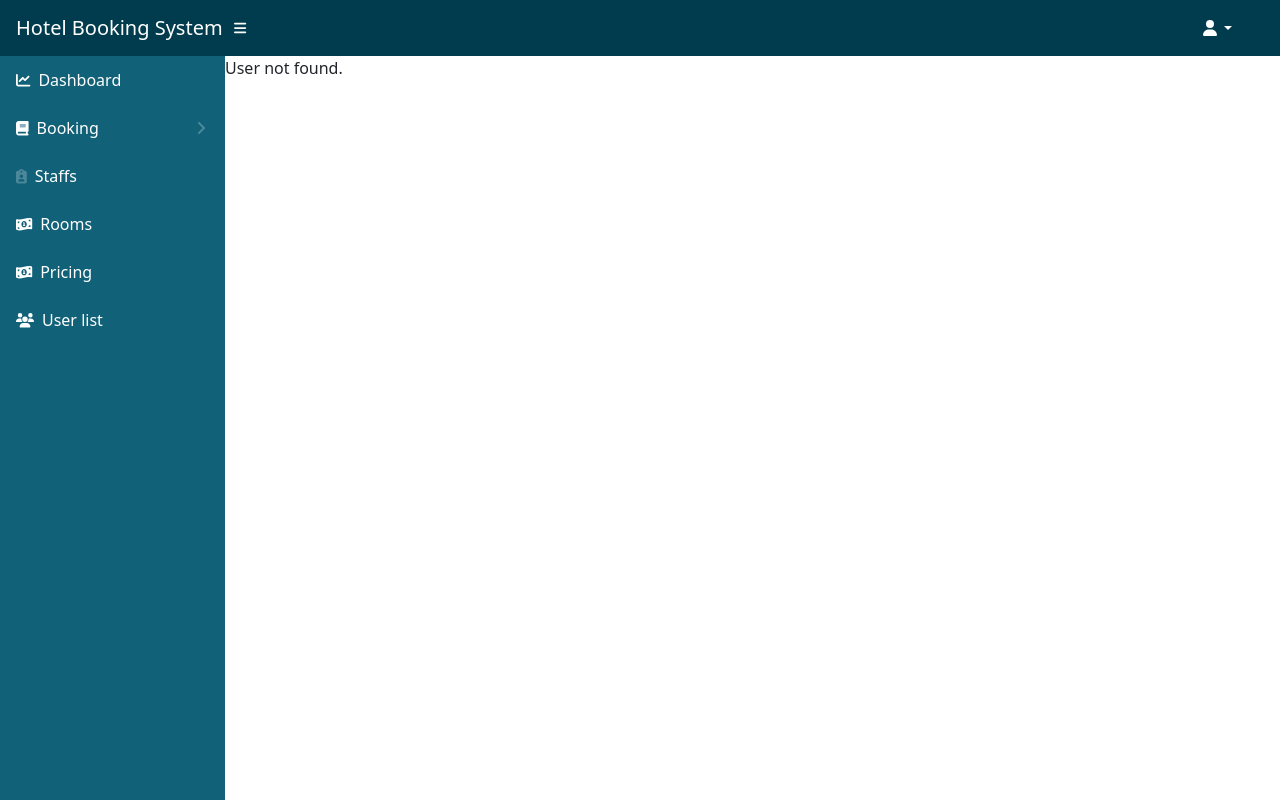
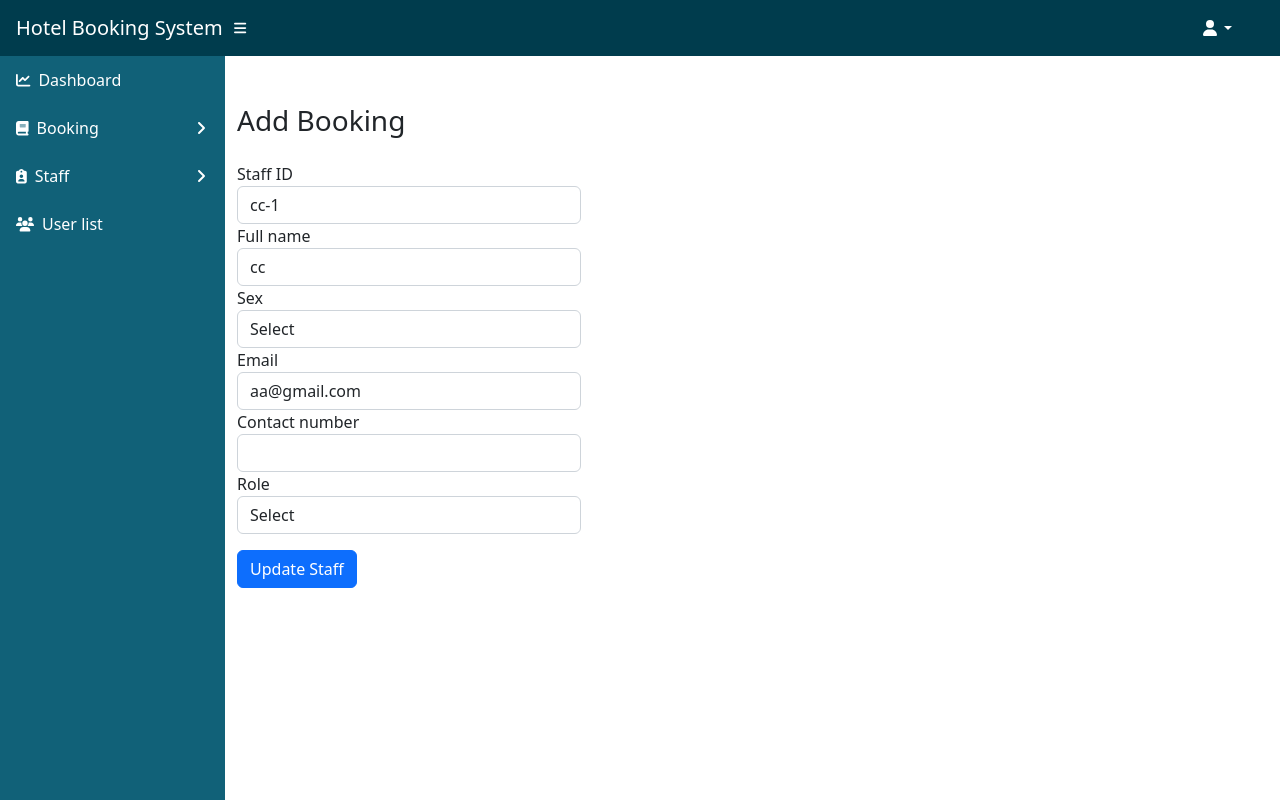
Before and after one commit to roan200/hotel-booking-system, a PHP site: page /update.php?id=6 in a window 1280 px wide. Run offline with PHP 8.4, Linux system fonts and the light colour scheme; data comes from the database, SQL or seed files in the repository; data that the repository does not hold is empty; some libraries are stand-ins or nearby versions.

Commit message:
[jemmarose_quilope] staff update 2

```diff
--- a/includes/sidebar.php
+++ b/includes/sidebar.php
@@ -1,16 +1,22 @@
-    <div id="layoutSidenav_nav">
+<div id="layoutSidenav_nav">
         <nav class="sb-sidenav accordion sb-sidenav-dark" style = "background-color: #116178" id="sidenavAccordion">
             <div class="sb-sidenav-menu">
                 <div class="nav">
                     <a class="nav-link text-white" href="index.php">
-                        <div class="sb-nav-link-icon text-white"><i class="fa-solid fa-chart-line"></i></div>
+                        <div class="sb-nav-link-icon text-white">
+                            <i class="fa-solid fa-chart-line"></i>
+                        </div>
                         Dashboard
                     </a>
 
                     <a class="nav-link collapsed text-white " href="#" data-bs-toggle="collapse" data-bs-target="#collapseBooking" aria-expanded="false" aria-controls="collapseLayouts">
-                        <div class="sb-nav-link-icon text-white"><i class="fa-solid fa-book"></i></div>
-                        Booking
-                        <div class="sb-sidenav-collapse-arrow"><i class="fas fa-angle-down"></i></div>
+                        <div class="sb-nav-link-icon text-white">
+                            <i class="fa-solid fa-book"></i>
+                        </div>
+                            Booking
+                        <div class="sb-sidenav-collapse-arrow text-white">
+                            <i class="fas fa-angle-down"></i>
+                        </div>
                     </a>
                     <div class="collapse " id="collapseBooking" aria-labelledby="headingOne" data-bs-parent="#sidenavAccordion">
                         <nav class="sb-sidenav-menu-nested nav">
@@ -19,25 +25,27 @@
                         </nav>
                     </div>
 
-                    <a class="nav-link text-white" href="all-staff.php">
-                                <div class="sb-nav-link-icon"><i class="fa-solid fa-clipboard-user text white"></i></div>
-                        Staffs
+                    <a class="nav-link collapsed text-white " href="#" data-bs-toggle="collapse" data-bs-target="#collapseStaff" aria-expanded="false" aria-controls="collapseLayouts">
+                        <div class="sb-nav-link-icon text-white">
+                            <i class="fa-solid fa-clipboard-user"></i>
+                        </div>
+                            Staff
+                        <div class="sb-sidenav-collapse-arrow text-white">
+                            <i class="fas fa-angle-down"></i>
+                        </div>
                     </a>
-
-                    <a class="nav-link text-white" href="rooms.php">
-                                <div class="sb-nav-link-icon"><i class="fa-solid fa-money-bill-1-wave text-white"></i></div>
-                                Rooms
-                            </a>
-
-                            <a class="nav-link text-white" href="#">
-                                <div class="sb-nav-link-icon"><i class="fa-solid fa-money-bill-1-wave text-white"></i></div>
-                                Pricing
-                            </a>
-
-                            <a class="nav-link text-white" href="user-list.php">
-                                <div class="sb-nav-link-icon"><i class="fa-solid fa-users text-white"></i></div>
-                                User list
-                            </a>
+                    <div class="collapse " id="collapseStaff" aria-labelledby="headingOne" data-bs-parent="#sidenavAccordion">
+                        <nav class="sb-sidenav-menu-nested nav">
+                            <a class="nav-link text-white" href="all-staff.php">All staff</a>
+                            <a class="nav-link text-white" href="add-staff.php">Add staff</a>
+                        </nav>
+                    </div>
+                    <a class="nav-link text-white" href="user-list.php">
+                        <div class="sb-nav-link-icon">
+                            <i class="fa-solid fa-users text-white"></i>
+                        </div>
+                            User list
+                    </a>
                 </div>
             </div>
         </nav>
--- a/update.php
+++ b/update.php
@@ -2,33 +2,29 @@
 
 include('includes/header.php');
 
-$id = $_GET['staff_id'];
-
-// Include your database connection file
+$id = $_GET['id'];
 include('config/conn.php');
 
-
-// Fetch existing data based on the user's ID
-$sql = "SELECT staff_id, name, email, role FROM staff WHERE staff_id = $id";
+$sql = "SELECT * FROM staff WHERE id = $id";
 $result = $conn->query($sql);
 
 if ($result->num_rows > 0) {
-    $staff = $result->fetch_assoc(); // assuming 'id' is a unique primary key, no need for a loop
+    $staff = $result->fetch_assoc();
 } else {
-    die('User not found.'); // Or handle this scenario appropriately
+    die('User not found.');
 }
 
-// Check if form has been submitted
 if(isset($_POST['submit'])) {
-    // Get the values submitted from the form
-    $id_staff = $_POST['id'];
+
+    $id_staff = $_POST['staff-id'];
     $name = $_POST['name'];
     $email = $_POST['email'];
     $role = $_POST['role'];
-
+    $contact = $_POST['contact'];
+    $sex = $_POST['sex'];
 
     // Update the user's data
-    $sql = "UPDATE staff SET staff_id ='$id_staff', name='$name', email='$email', role ='$role' WHERE staff_ id=$user_id";
+    $sql = "UPDATE staff SET staff_id ='$id_staff', name='$name', sex='$sex', email='$email', contact_num='$contact', role ='$role' WHERE id=$id";
 
     if ($conn->query($sql) === TRUE) {
         echo "<script type='text/javascript'>
@@ -43,16 +39,72 @@ if(isset($_POST['submit'])) {
 $conn->close();
 ?>
 
-<div class="profile-container">
-    <h1>Update User Profile</h1>
+<div class="page-wrapper">
+	<div class="content container-fluid">
+		<div class="page-header">
+			<div class="row align-items-center">
+				<div class="col">
+					<h3 class="page-title mt-5">Add Booking</h3>
+                </div>
+			</div>
+		</div>
+		<div class="row">
+			<div class="col-lg-12">
+            <form action="#" method="POST">
+            <div class="col-md-4 mt-3">
+                <div class="form-group">
+								<label>Staff ID</label>
+								<div>
+									<input type="text" class="form-control" id="staff-id" name="staff-id" value="<?php echo $staff['staff_id']; ?>" required>
+								</div>
+							</div>
 
-        <!-- The form action is this file itself -->
-        <form action="" method="post">
-        Staff ID: <input type="text" name="id" value="<?php echo $user['staff_id']; ?>"><br>
-        Full Name: <input type="text" name="name" value="<?php echo $user['name']; ?>"><br>
-        Email Address: <input type="text" name="email" value="<?php echo $user['email']; ?>"><br>
-        Role: <input type="text" name="role" value="<?php echo $user['role']; ?>"><br>
-        <input type="submit" name="submit" value="Update">
+                            <div class="form-group">
+								<label>Full name</label>
+								<div>
+									<input type="text" class="form-control" id="name" name="name" value="<?php echo $staff['name']; ?>" required>
+								</div>
+							</div>
+
+                            <div class="form-group">
+                            <label>Sex</label>
+								<select class="form-control " id="sex" name="sex" value="<?php echo $staff['sex']; ?>" required>
+									<option>Select</option>
+									<option value="male">male</option>
+									<option value="female">female</option>
+								</select>
+							</div>
+
+							<div class="form-group">
+								<label>Email</label>
+								<div class="cal-icon">
+									<input type="email" class="form-control" id="email" name="email" value="<?php echo $staff['email']; ?>" required>
+								</div>
+							</div>
+
+
+                            <div class="form-group">
+								<label>Contact number</label>
+								<div class="cal-icon">
+									<input type="text" class="form-control" id="contact" name="contact" value="<?php echo $staff['contact_num']; ?>" required>
+								</div>
+							</div>
+
+                            <label>Role</label>
+								<select class="form-control " id="role" name="role" value="<?php echo $staff['role']; ?>" required>
+									<option >Select</option>
+									<option value="Manager">Manager</option>
+									<option value="Staff">Staff</option>
+									<option value="Room Cleaners">Room Cleaners</option>
+									<option value="Accountant">Accountant</option>
+									<option value="Receiptionalist">Receiptionalist</option>
+								</select>
+							</div>
+
+						</div>
+                        <div>
+						<button type="submit" name="submit" id="submit" class="btn btn-primary btn-block mt-3">Update Staff</button>
+					    </div>
     </form>
 </div>
 
```
Also changed, not shown: add-staff.php (added, +116 -0 lines), all-staff.php (+13 -20 lines).
